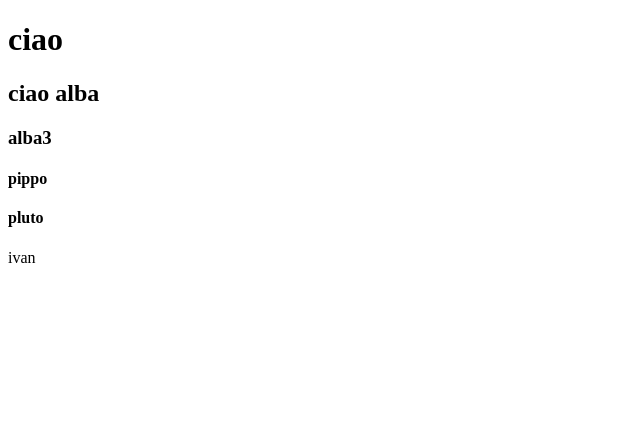
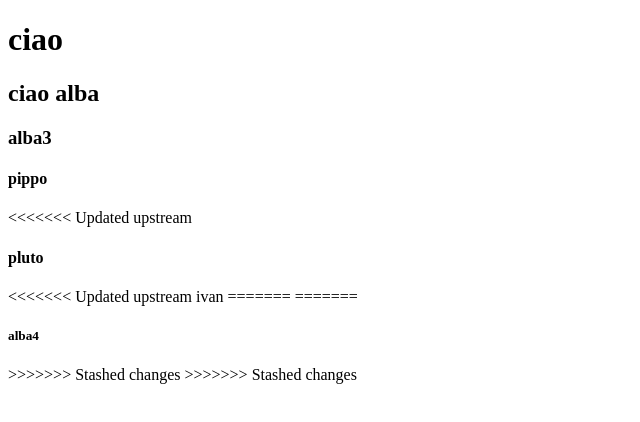
Before and after one commit to AlessandroDico/branch_2, a plain HTML site: page index.html in a window 1280 px wide. Shown: the whole page, without its empty margins (0-640 px from the left). Drawn offline with Linux system fonts and the light colour scheme.

Commit message:
Auto stash before merge of "main" and "origin/main"

```diff
--- a/index.html
+++ b/index.html
@@ -9,7 +9,14 @@
         <h2>ciao alba</h2>
         <h3>alba3</h3>
         <h4>pippo</h4>
+<<<<<<< Updated upstream
         <h4>pluto</h4>
+<<<<<<< Updated upstream
         <span>ivan</span>
+=======
+=======
+        <h5>alba4</h5>
+>>>>>>> Stashed changes
+>>>>>>> Stashed changes
     </body>
 </html>
```
